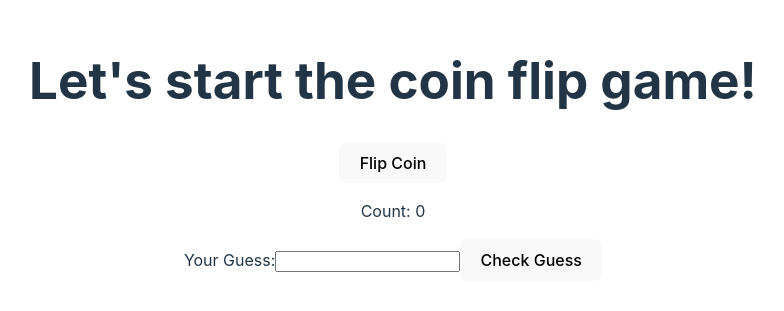
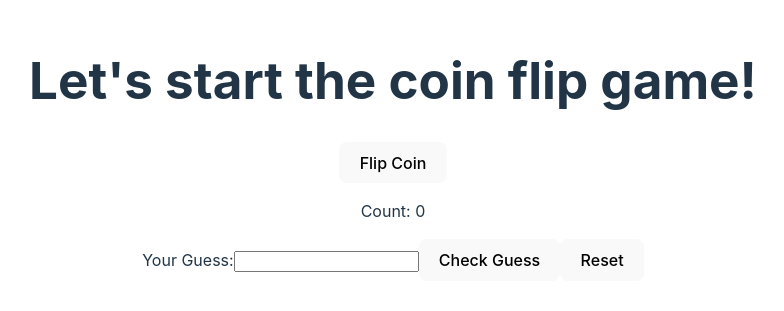
Before and after one commit to zhjiang1103/week5Game, a React (Vite) app in the folder week5Game/: page / in a window 1280 px wide. Shown: the part 251-562 px from the top of the page, without its empty margins (247-1031 px from the left). Built offline with nearby package versions, Linux system fonts and the light colour scheme.

Commit message:
adding reset button and reset function

```diff
--- a/week5Game/src/components/Userguess.jsx
+++ b/week5Game/src/components/Userguess.jsx
@@ -8,19 +8,24 @@ function Userguess(props) {
 
 
     const resultMessage = () => {
-      if (userGuess !="" && hasEnteredGuess===false){
+      if (userGuess !=""){
         if (userGuess.toLowerCase() === props.coinSide.toLowerCase()) {
           setResult('Congratulations! You guessed correctly!');
         } else {
           setResult('Sorry, your guess was incorrect.');
         }
         setHasEnteredGuess(true); // Mark that a guess has been entered
-        setUserGuess(''); // Clear the input field
+        //setUserGuess(''); // Clear the input field
 
     }
     else {setHasEnteredGuess(false)}
   }
-
+  const reset = () =>{
+    if (userGuess !="" && hasEnteredGuess!==false){
+      setUserGuess('');
+      setHasEnteredGuess(false);
+  }
+  }
 
     const [url,setUrl] = useState("")
     useEffect(() => {
@@ -42,6 +47,7 @@ function Userguess(props) {
       />
     </label>
     <button onClick={resultMessage}>Check Guess</button>
+    <button onClick={reset}>Reset</button>
 
     {hasEnteredGuess && <p>Result: {result}</p>}
 
@@ -55,4 +61,5 @@ function Userguess(props) {
   )
 }
 
+
 export default Userguess
```
